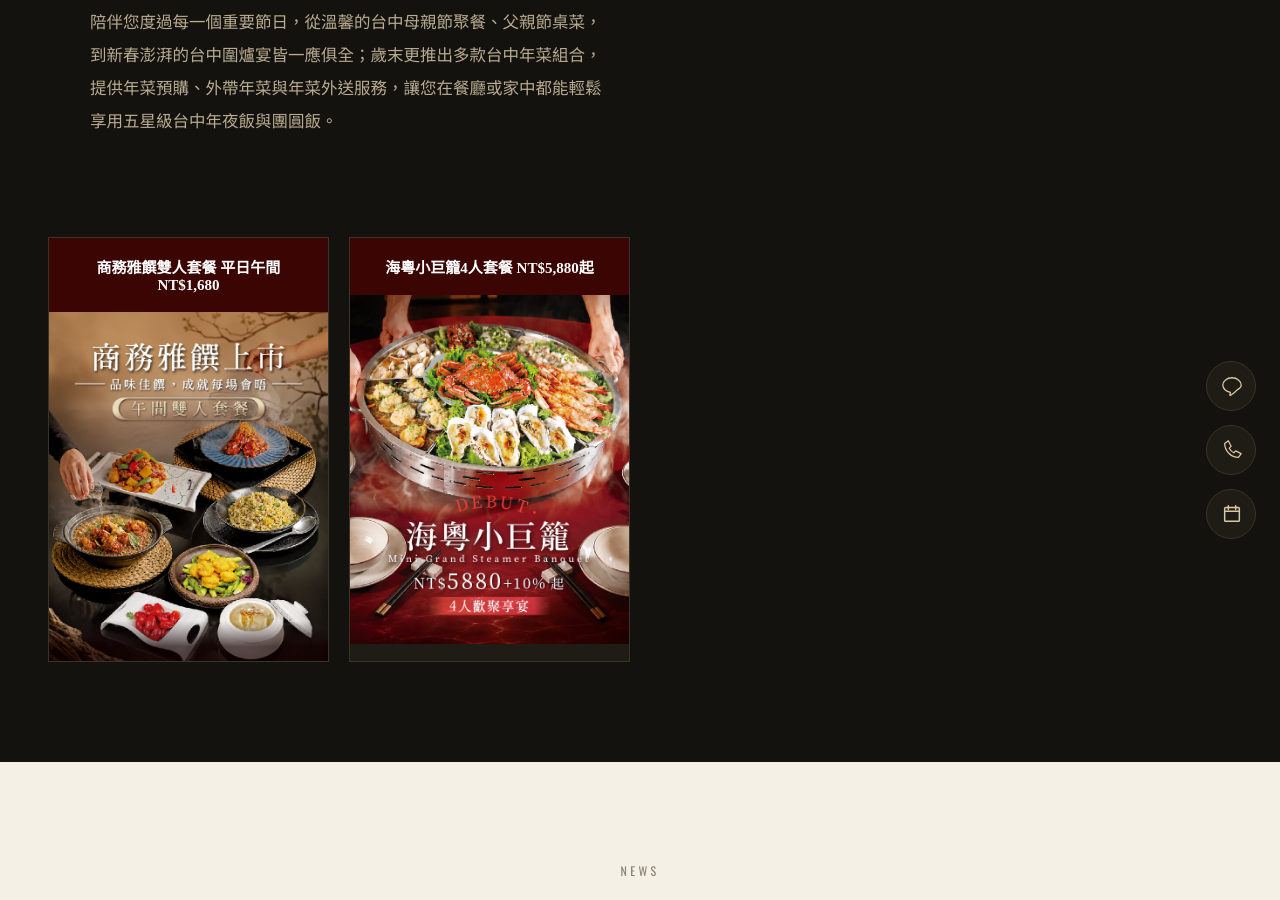
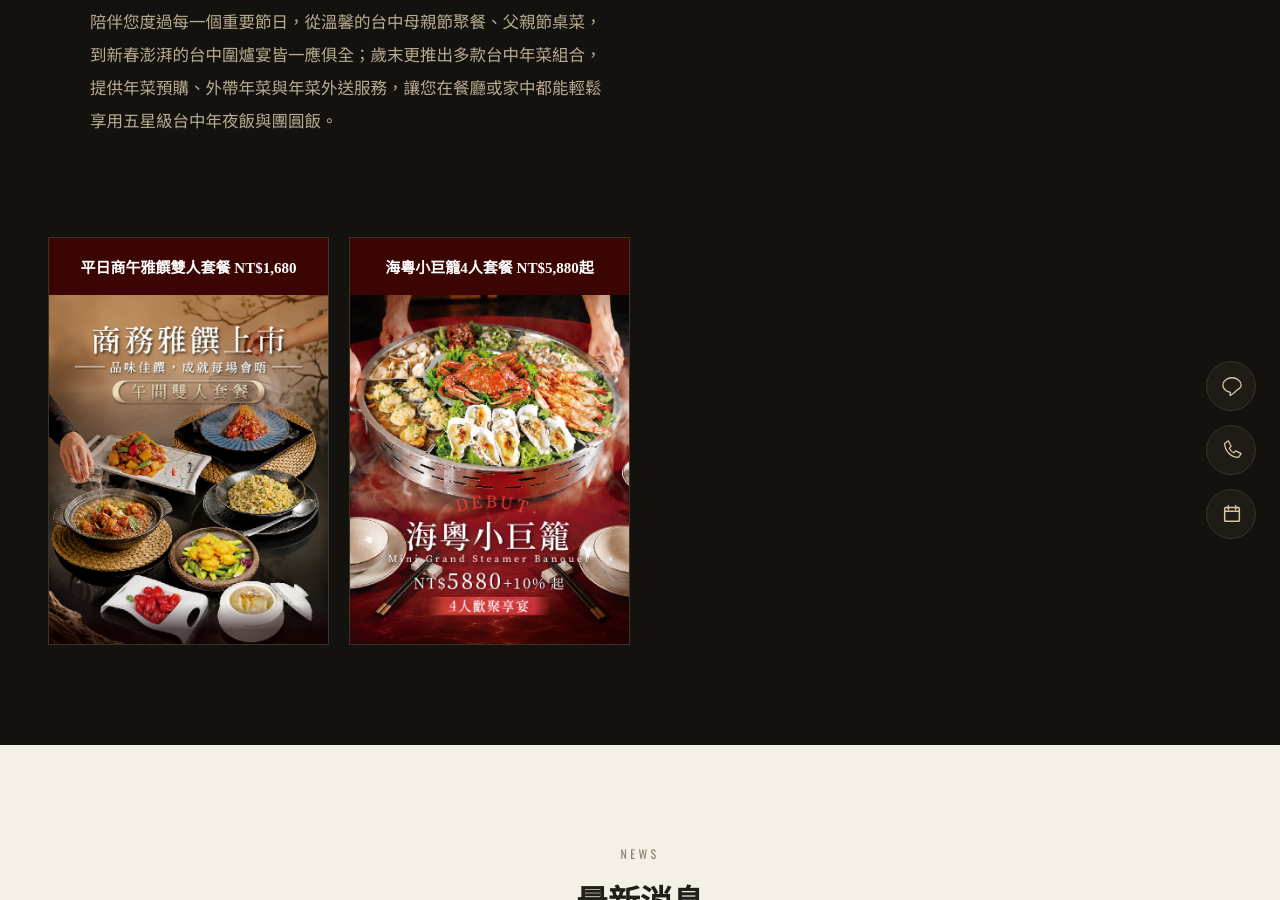
Before and after one commit to yanxianglou/yanxianglou.github.io, a Jekyll site: the page built from index.html, in a window 1280 px wide and 900 px high, scrolled down 2194 px. Built offline with Jekyll 4.4.1, drawn with Linux system fonts in a browser that asks for light colours.

Commit message:
Update 四格主推項目 “menu_tiers”

```diff
--- a/_data/menu-tiers.yml
+++ b/_data/menu-tiers.yml
@@ -1,5 +1,5 @@
 tiers:
-  - name: 商務雅饌雙人套餐 平日午間 NT$1,680
+  - name: 平日商午雅饌雙人套餐  NT$1,680
     audience: 2人
     price: NT$1,680
     availability: 平日午間限定
```
